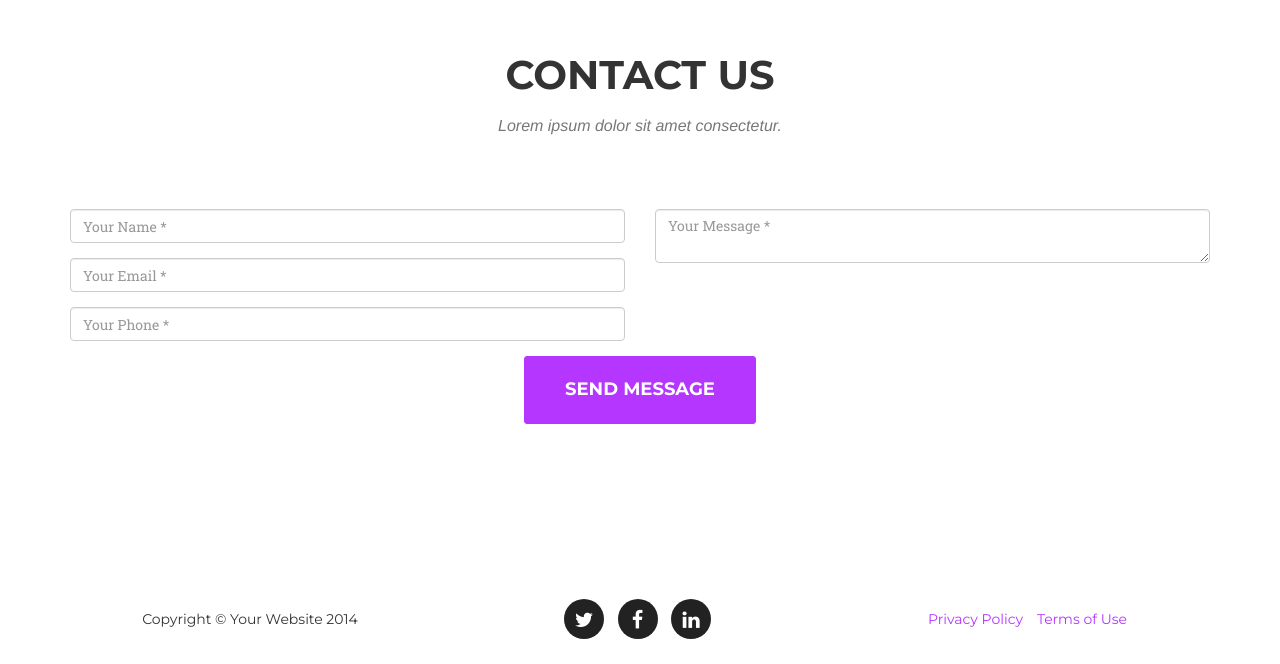
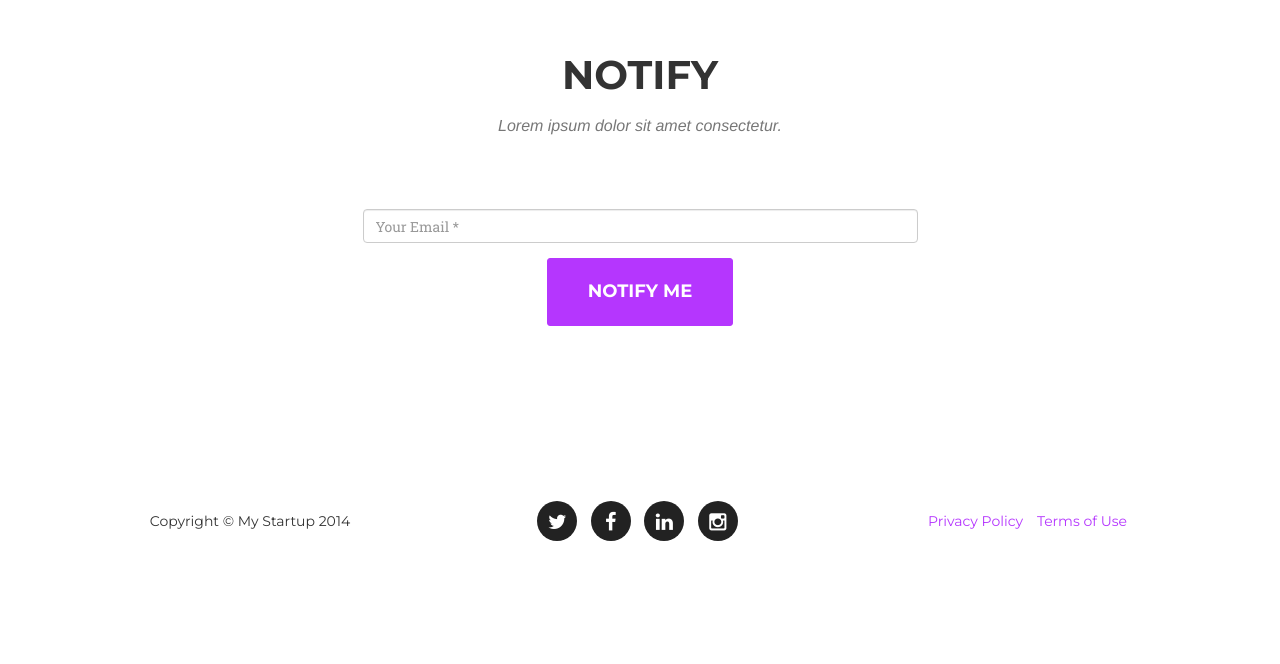
Before and after one commit to aniruddhabarapatre/StartupLandingPage, a plain HTML site: page index.html in a window 1280 px wide. Shown: the part 2710-3374 px from the top of the page. After the commit the page ends 3276 px from the top, so only its background shows below. Drawn offline with nearby package versions, Linux system fonts and the light colour scheme; a web font is replaced by a local one.

```diff
--- a/index.html
+++ b/index.html
@@ -205,7 +205,7 @@
         <div class="container">
             <div class="row">
                 <div class="col-lg-12 text-center">
-                    <h2 class="section-heading">Contact Us</h2>
+                    <h2 class="section-heading">Notify</h2>
                     <h3 class="section-subheading text-muted">Lorem ipsum dolor sit amet consectetur.</h3>
                 </div>
             </div>
@@ -213,30 +213,16 @@
                 <div class="col-lg-12">
                     <form name="sentMessage" id="contactForm" novalidate>
                         <div class="row">
-                            <div class="col-md-6">
-                                <div class="form-group">
-                                    <input type="text" class="form-control" placeholder="Your Name *" id="name" required data-validation-required-message="Please enter your name.">
-                                    <p class="help-block text-danger"></p>
-                                </div>
+                            <div class="col-md-6 col-md-offset-3">
                                 <div class="form-group">
                                     <input type="email" class="form-control" placeholder="Your Email *" id="email" required data-validation-required-message="Please enter your email address.">
-                                    <p class="help-block text-danger"></p>
-                                </div>
-                                <div class="form-group">
-                                    <input type="tel" class="form-control" placeholder="Your Phone *" id="phone" required data-validation-required-message="Please enter your phone number.">
-                                    <p class="help-block text-danger"></p>
-                                </div>
-                            </div>
-                            <div class="col-md-6">
-                                <div class="form-group">
-                                    <textarea class="form-control" placeholder="Your Message *" id="message" required data-validation-required-message="Please enter a message."></textarea>
                                     <p class="help-block text-danger"></p>
                                 </div>
                             </div>
                             <div class="clearfix"></div>
                             <div class="col-lg-12 text-center">
                                 <div id="success"></div>
-                                <button type="submit" class="btn btn-xl">Send Message</button>
+                                <button type="submit" class="btn btn-xl">Notify Me</button>
                             </div>
                         </div>
                     </form>
@@ -249,7 +235,7 @@
         <div class="container">
             <div class="row">
                 <div class="col-md-4">
-                    <span class="copyright">Copyright &copy; Your Website 2014</span>
+                    <span class="copyright">Copyright &copy; My Startup 2014</span>
                 </div>
                 <div class="col-md-4">
                     <ul class="list-inline social-buttons">
@@ -258,6 +244,8 @@
                         <li><a href="#"><i class="fa fa-facebook"></i></a>
                         </li>
                         <li><a href="#"><i class="fa fa-linkedin"></i></a>
+                        </li>
+                        <li><a href="#"><i class="fa fa-instagram"></i></a>
                         </li>
                     </ul>
                 </div>
```
